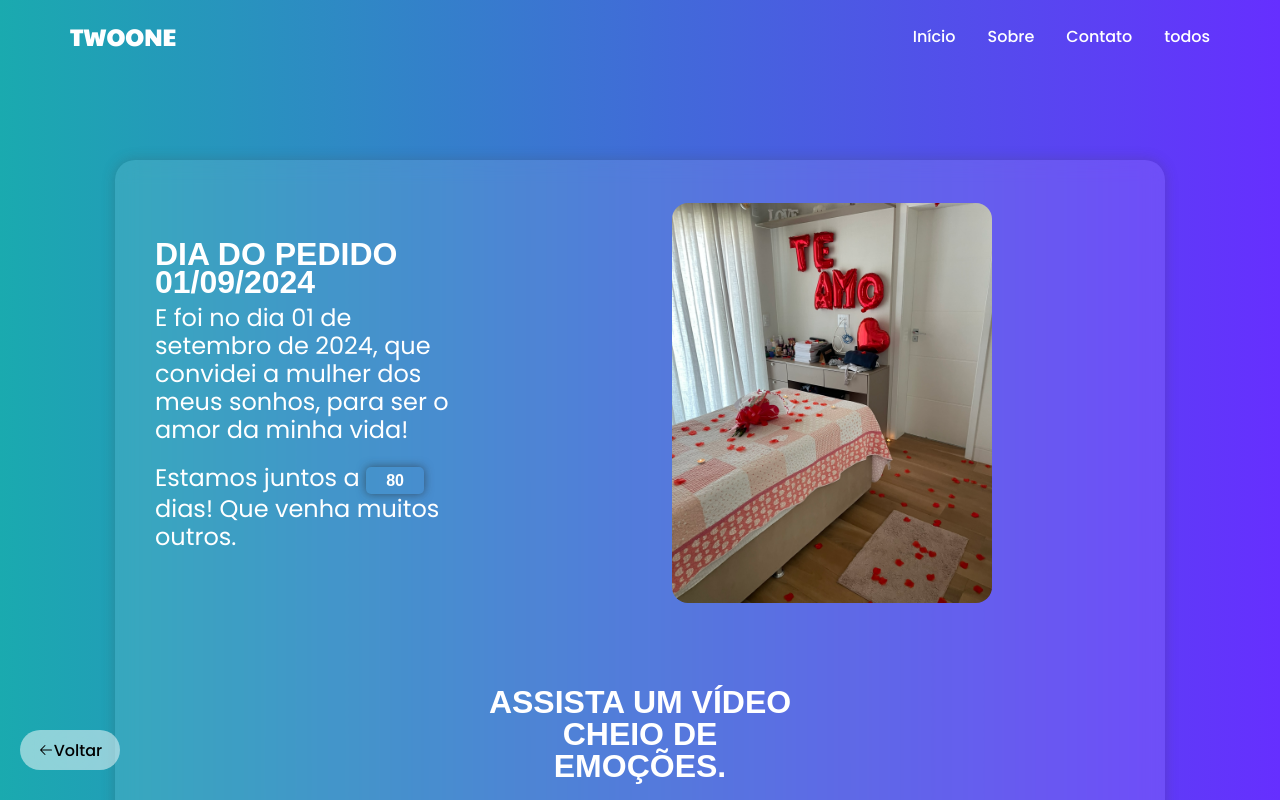
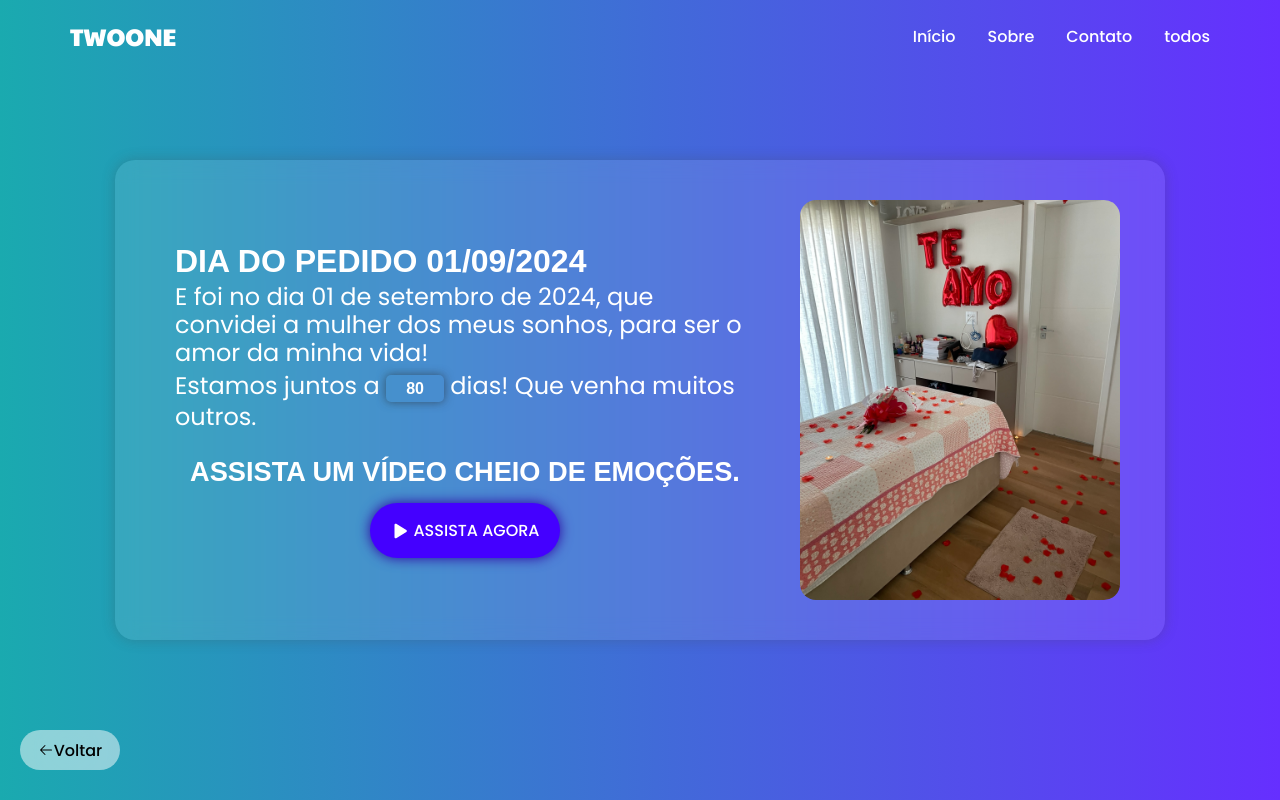
Before and after one commit to Cezarrull/sitetwoone, a React (Vite) app: page /Pedido in a window 1280 px wide. Shown: the top 800 px of the page. Built offline with nearby package versions, Linux system fonts and the light colour scheme.

Commit message:
:wrench::art: adjustments styles page pedido and adjustments

```diff
--- a/src/Pages/Galeria/Galeria.css
+++ b/src/Pages/Galeria/Galeria.css
@@ -48,12 +48,12 @@
     overflow: hidden;
     box-shadow: 0 0 15px var(--shadow);
     max-width: 380px;
-    transition: 0.4s;
+    transition: 0.2s;
     margin-bottom: 10vh;
 }
 
 .boxPhoto:hover {
-    transform: scale(1.05);
+    transform: scale(1.02);
     box-shadow: 0 0 20px var(--shadowFour);
 }
 
--- a/src/Pages/Home/Home.css
+++ b/src/Pages/Home/Home.css
@@ -1,6 +1,13 @@
+.bg {
+    height: 100vh;
+    width: 100%;
+    position: fixed;
+}
+
 .homeBody {
-    background: linear-gradient(to left, var(--purple), var(--green));
+    background: transparent;
     padding: 20vh 20px 20vh 20px;
+    background-attachment: fixed;
 }
 
 .buttonHref:hover {
@@ -11,26 +18,27 @@
 .container {
     padding: 20px 18px;
     background: var(--bgMain);
-    backdrop-filter: blur(50px);
+    backdrop-filter: blur(15px);
     border-radius: 20px;
     margin-bottom: 35vh;
     box-shadow: 0 0 13px var(--shadow);
-    transition: 0.4s;
+    transition: 0.2s;
 }
 
 .containerTwo {
     padding: 20px 18px;
     background: var(--bgMain);
-    backdrop-filter: blur(50px);
+    backdrop-filter: blur(15px);
     border-radius: 20px;
     margin-bottom: 35vh;
     box-shadow: 0 0 13px var(--shadow);
-    transition: 0.4s;
+    transition: 0.2s;
 }
 
 .container:hover,
 .containerTwo:hover {
-    box-shadow: 0 0 25px var(--shadowFour);
+    transform: scale(1.02);
+    box-shadow: 0 0 20px var(--shadowFour);
 }
 
 .text,
--- a/src/Pages/Home/Home.jsx
+++ b/src/Pages/Home/Home.jsx
@@ -7,11 +7,11 @@ import Image2 from '../../Assets/Home/carros.jpg'
 import Image3 from '../../Assets/Home/celular.jpg'
 import Image4 from '../../Assets/Home/olhos.jpg'
 
-
 export function Home() {
     return (
         <>
         <Header/>
+        <img src={Image2} alt="" className='bg'/>
             <div className="homeBody">
                 <Link to="/Pedido" className="buttonHref">
                     <div className="container">
--- a/src/Pages/Pedido/Pedido.css
+++ b/src/Pages/Pedido/Pedido.css
@@ -46,11 +46,8 @@
     box-shadow: 0 0 13px var(--shadow);
 }
 
-.containerDiv {
-    margin-bottom: 5vh;
-}
-
 .buttonVideo {
+    margin-top: 20px;
     display: flex;
     justify-content: center;
     align-items: center;
@@ -60,10 +57,11 @@
 .buttonVideo .textTwoOrder h2 {
     line-height: 1.5rem;
     margin-bottom: 0;
+    font-size: 1.5rem;
 }
 
 .buttonDiv {
-    height: 8vh;
+    height: min-content;
     width: 100%;
     border-radius: 42px;
     display: flex;
@@ -76,13 +74,13 @@
 .buttonDiv a {
     background: var(--purpleTwo);
     box-shadow: 0 0 13px var(--shadowThree);
-    padding: 15px 8vh;
+    padding: 15px 20px;
     display: flex;
     justify-content: center;
     align-items: center;
     border-radius: 42px;
     font-size: 1rem;
-    transition: 0.3s;
+    transition: 0.2s;
 }
 
 .buttonDiv a:hover {
@@ -121,7 +119,7 @@
     font-weight: 400;
     color: var(--white);
     line-height: 1.5rem;
-    margin-bottom: 20px;
+    margin-bottom: 5px;
 }
 
 .imageOrder,
@@ -143,7 +141,7 @@
 }
 
 .imageOrder img:hover {
-    transform: scale(1.05);
+    transform: scale(1.02);
     box-shadow: 0 0 15px var(--shadowFour);
 }
 
@@ -169,16 +167,20 @@
     text-decoration: none;
 }
 
+.buttonVideo .textTwoOrder {
+    padding: 5px 5px 15px 5px;
+}
+
 @media screen and (min-width: 768px) {
     .containerOrder,
     .containerTwoOrder {
-        padding: 5vh 0;
+        padding: 5vh 20px;
     }
+
     .containerDiv {
         display: flex;
         justify-content: center;
         align-items: center;
-        margin-bottom: 10vh;
     }
 
     .textOrder,
@@ -203,8 +205,11 @@
     }
 
     .imageOrder img:hover {
-        transform: scale(1.3);
         box-shadow: 0 0 15px var(--shadowFour);
+    }
+
+    .buttonVideo .textTwoOrder h2 {
+        font-size: 1.70rem;
     }
 }
 
@@ -218,7 +223,7 @@
 @media screen and (min-width: 1050px) {
     .textOrder,
     .textTwoOrder {
-        max-width: 30vw;
+        padding: 5vh 20px 35px 40px;
     }
 
     .containerOrder,
@@ -229,7 +234,6 @@
     }
 
     .imageOrder img:hover {
-        transform: scale(1.2);
         box-shadow: 0 0 15px var(--shadowFour);
     }
 }
--- a/src/Pages/Pedido/Pedido.jsx
+++ b/src/Pages/Pedido/Pedido.jsx
@@ -24,11 +24,6 @@ export function Pedido() {
                                 Estamos juntos a <span className='buttonDate' id='numberDays' dangerouslySetInnerHTML={{__html: result}} ></span> dias!
                                 Que venha muitos outros.
                             </p>
-                        </div>
-                        <div className="imageOrder">
-                            <img src={Image1}></img>
-                        </div>
-                    </div>
                             <div className="divVideoLink">
                                 <div className="buttonVideo">
                                     <div className="textTwoOrder">
@@ -39,6 +34,11 @@ export function Pedido() {
                                     <a href="https://www.instagram.com/reel/C_Zek4OMqiUuhxMz8ivk2K__eUvTDa4cvzwucs0/?utm_source=ig_web_copy_link&igsh=MzRlODBiNWFlZA==" target='_blanck'>
                                         <Play size={18} weight="fill" className="playButton"/>ASSISTA AGORA
                                     </a>
+                                </div>
+                            </div>
+                        </div>
+                        <div className="imageOrder">
+                            <img src={Image1}></img>
                         </div>
                     </div>
                 </div>
--- a/src/global.css
+++ b/src/global.css
@@ -9,7 +9,7 @@
     --green: #1aaaaf;
 
     --bgOne: #662fff96;
-    --bgHeader: rgba(68, 0, 255, 0.65);
+    --bgHeader: rgba(75, 75, 75, 0.6);
     --bgMain: rgba(255, 255, 255, .1);
     --bgPhoto: rgba(0, 0, 0, 0.9);
 
```
Lines whose indentation alone changed are shown as unchanged.
